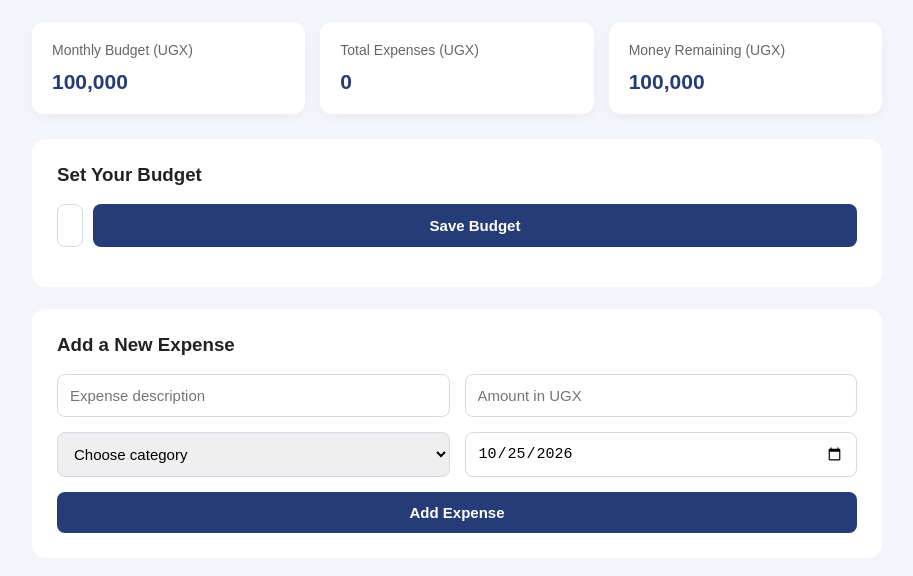
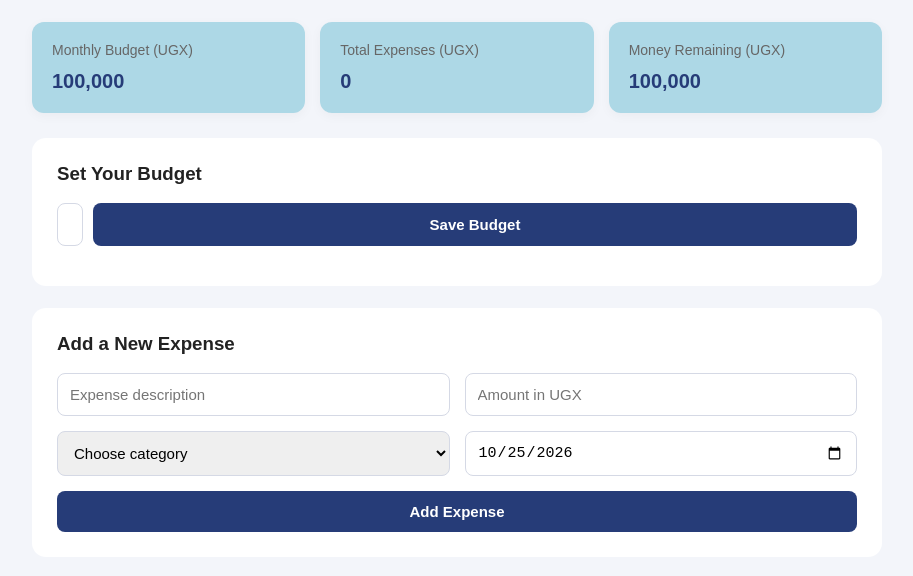
Before and after one commit to mirembenorah/smartspend-expense-tracker, a plain HTML site: page index.html in a window 1280 px wide. Shown: the part 159-735 px from the top of the page, without its empty margins (183-1096 px from the left). Drawn offline with Linux system fonts and the light colour scheme.

Commit message:
Change card background to light blue and adjust font size

```diff
--- a/index.html
+++ b/index.html
@@ -46,7 +46,7 @@
         }
 
         .card {
-            background: white;
+            background: lightblue;
             padding: 20px;
             border-radius: 12px;
             box-shadow: 0 3px 12px #0000000a;
@@ -60,7 +60,7 @@
 
         .card h2 {
             color: #263c78;
-            font-size: 21px;
+            font-size: 20px;
             overflow-wrap: anywhere;
         }
 
```
